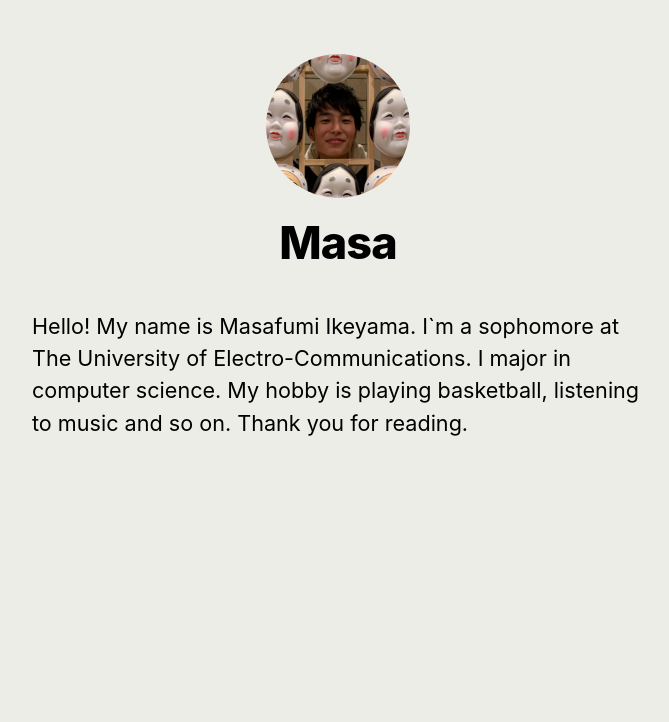
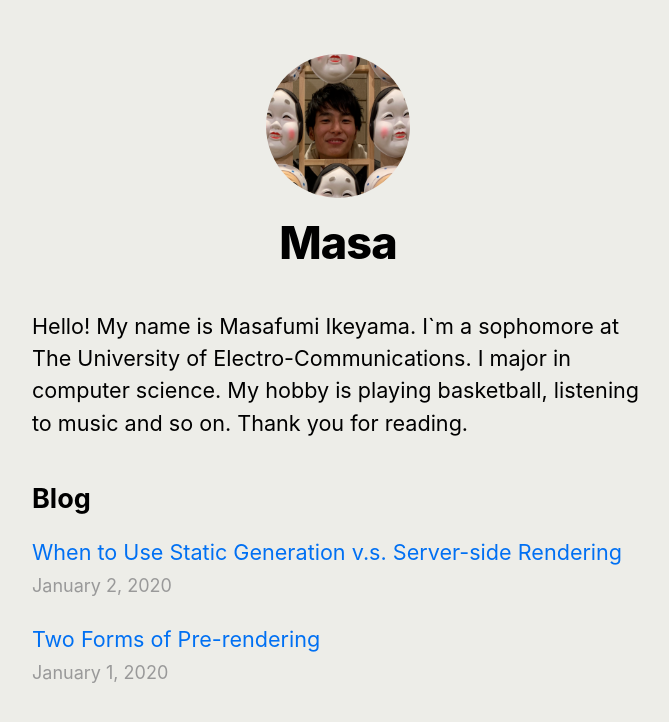
Before and after one commit to mi11km/nextjs-typescript, a Next.js app: page / in a window 1280 px wide. Shown: the top 722 px of the page, without its empty margins (302-971 px from the left). Built offline with nearby package versions, Linux system fonts and the light colour scheme.

Commit message:
finish Dynamic Routes tutorial

```diff
--- /dev/null
+++ b/components/date.tsx
@@ -0,0 +1,6 @@
+import { parseISO, format } from "date-fns";
+
+export default function Date({ dateString }) {
+  const date = parseISO(dateString);
+  return <time dateTime={dateString}>{format(date, "LLLL d, yyyy")}</time>;
+}
--- a/components/layout.tsx
+++ b/components/layout.tsx
@@ -9,7 +9,7 @@
 
 interface Props {
   children: ReactNode;
-  home: boolean;
+  home?: boolean;
 }
 
 /* 色んな所で使う、ラップ用のコンポーネント */
--- /dev/null
+++ b/lib/posts.ts
@@ -0,0 +1,79 @@
+import fs from "fs";
+import path from "path";
+import matter from "gray-matter";
+import remark from "remark";
+import html from "remark-html";
+
+const postsDirectory = path.join(process.cwd(), "posts");
+
+export function getSortedPostsData() {
+  // Get file names under /posts
+  const fileNames = fs.readdirSync(postsDirectory);
+  const allPostsData = fileNames.map((fileName) => {
+    // Remove ".md" from file name to get id
+    const id = fileName.replace(/\.md$/, "");
+
+    // Read markdown file as string
+    const fullPath = path.join(postsDirectory, fileName);
+    const fileContents = fs.readFileSync(fullPath, "utf8");
+
+    // Use gray-matter to parse the post metadata section
+    const matterResult = matter(fileContents).data;
+
+    // Combine the data with the id
+    return {
+      id,
+      ...matterResult,
+    };
+  });
+
+  // Sort posts by date
+  return allPostsData.sort((a, b) => {
+    if (a.date < b.date) {
+      return 1;
+    } else {
+      return -1;
+    }
+  });
+}
+
+export function getAllPostIds() {
+  const fileNames = fs.readdirSync(postsDirectory);
+  // Returns an array that looks like this:
+  // [
+  //   {
+  //     params: {
+  //       id: 'ssg-ssr'
+  //     }
+  //   },
+  //   {
+  //     params: {
+  //       id: 'pre-rendering'
+  //     }
+  //   }
+  // ]
+  return fileNames.map((fileName) => {
+    return {
+      params: {
+        id: fileName.replace(/\.md/, ""),
+      },
+    };
+  });
+}
+
+export async function getPostData(id: string | string[]) {
+  const fullPath = path.join(postsDirectory, `${id}.md`);
+  const fileContents = fs.readFileSync(fullPath, "utf8");
+  const matterResult = matter(fileContents);
+
+  const processedContent = await remark()
+    .use(html)
+    .process(matterResult.content);
+  const contentHtml = processedContent.toString();
+
+  return {
+    id,
+    contentHtml,
+    ...matterResult.data,
+  };
+}
--- a/package.json
+++ b/package.json
@@ -8,9 +8,13 @@
     "start": "next start"
   },
   "dependencies": {
+    "date-fns": "^2.16.1",
+    "gray-matter": "^4.0.2",
     "next": "10.0.0",
     "react": "17.0.1",
-    "react-dom": "17.0.1"
+    "react-dom": "17.0.1",
+    "remark": "^13.0.0",
+    "remark-html": "^13.0.1"
   },
   "devDependencies": {
     "@types/node": "^14.14.6",
--- a/pages/index.tsx
+++ b/pages/index.tsx
@@ -1,21 +1,52 @@
 import Head from "next/head";
+import Link from "next/link";
+import { GetStaticProps } from "next";
+import Date from "../components/date";
 import Layout, { siteTitle } from "../components/layout";
+import { getSortedPostsData } from "../lib/posts";
 import utilStyles from "../styles/utils.module.css";
 
-export default function Home() {
+export const getStaticProps: GetStaticProps = async () => {
+  const allPostsData = getSortedPostsData();
+  return {
+    props: {
+      allPostsData,
+    },
+  };
+};
+
+export default function Home({ allPostsData }) {
   return (
     <Layout home>
       <Head>
         <title>{siteTitle}</title>
       </Head>
+
       <section className={utilStyles.headingMd}>
         <p>
-          Hello! My name is Masafumi Ikeyama. I`m a sophomore at The University of
-          Electro-Communications. I major in computer science. My hobby is
+          Hello! My name is Masafumi Ikeyama. I`m a sophomore at The University
+          of Electro-Communications. I major in computer science. My hobby is
           playing basketball, listening to music and so on. Thank you for
           reading.
         </p>
       </section>
+
+      <section className={`${utilStyles.headingMd} ${utilStyles.padding1px}`}>
+        <h2 className={utilStyles.headingLg}>Blog</h2>
+        <ul className={utilStyles.list}>
+          {allPostsData.map(({ id, date, title }) => (
+            <li className={utilStyles.listItem} key={id}>
+              <Link href={`/posts/${id}`}>
+                <a>{title}</a>
+              </Link>
+              <br />
+              <small className={utilStyles.lightText}>
+                <Date dateString={date} />
+              </small>
+            </li>
+          ))}
+        </ul>
+      </section>
     </Layout>
   );
 }
--- /dev/null
+++ b/posts/pre-rendering.md
@@ -0,0 +1,11 @@
+---
+title: 'Two Forms of Pre-rendering'
+date: '2020-01-01'
+---
+
+Next.js has two forms of pre-rendering: **Static Generation** and **Server-side Rendering**. The difference is in **when** it generates the HTML for a page.
+
+- **Static Generation** is the pre-rendering method that generates the HTML at **build time**. The pre-rendered HTML is then _reused_ on each request.
+- **Server-side Rendering** is the pre-rendering method that generates the HTML on **each request**.
+
+Importantly, Next.js lets you **choose** which pre-rendering form to use for each page. You can create a "hybrid" Next.js app by using Static Generation for most pages and using Server-side Rendering for others.
--- /dev/null
+++ b/posts/ssg-ssr.md
@@ -0,0 +1,19 @@
+---
+title: 'When to Use Static Generation v.s. Server-side Rendering'
+date: '2020-01-02'
+---
+
+We recommend using **Static Generation** (with and without data) whenever possible because your page can be built once and served by CDN, which makes it much faster than having a server render the page on every request.
+
+You can use Static Generation for many types of pages, including:
+
+- Marketing pages
+- Blog posts
+- E-commerce product listings
+- Help and documentation
+
+You should ask yourself: "Can I pre-render this page **ahead** of a user's request?" If the answer is yes, then you should choose Static Generation.
+
+On the other hand, Static Generation is **not** a good idea if you cannot pre-render a page ahead of a user's request. Maybe your page shows frequently updated data, and the page content changes on every request.
+
+In that case, you can use **Server-Side Rendering**. It will be slower, but the pre-rendered page will always be up-to-date. Or you can skip pre-rendering and use client-side JavaScript to populate data.
```
Also changed, not shown: pages/posts/[id].tsx (added, +41 -0 lines), 1 other file (tests, documents, lock files or other folders).
